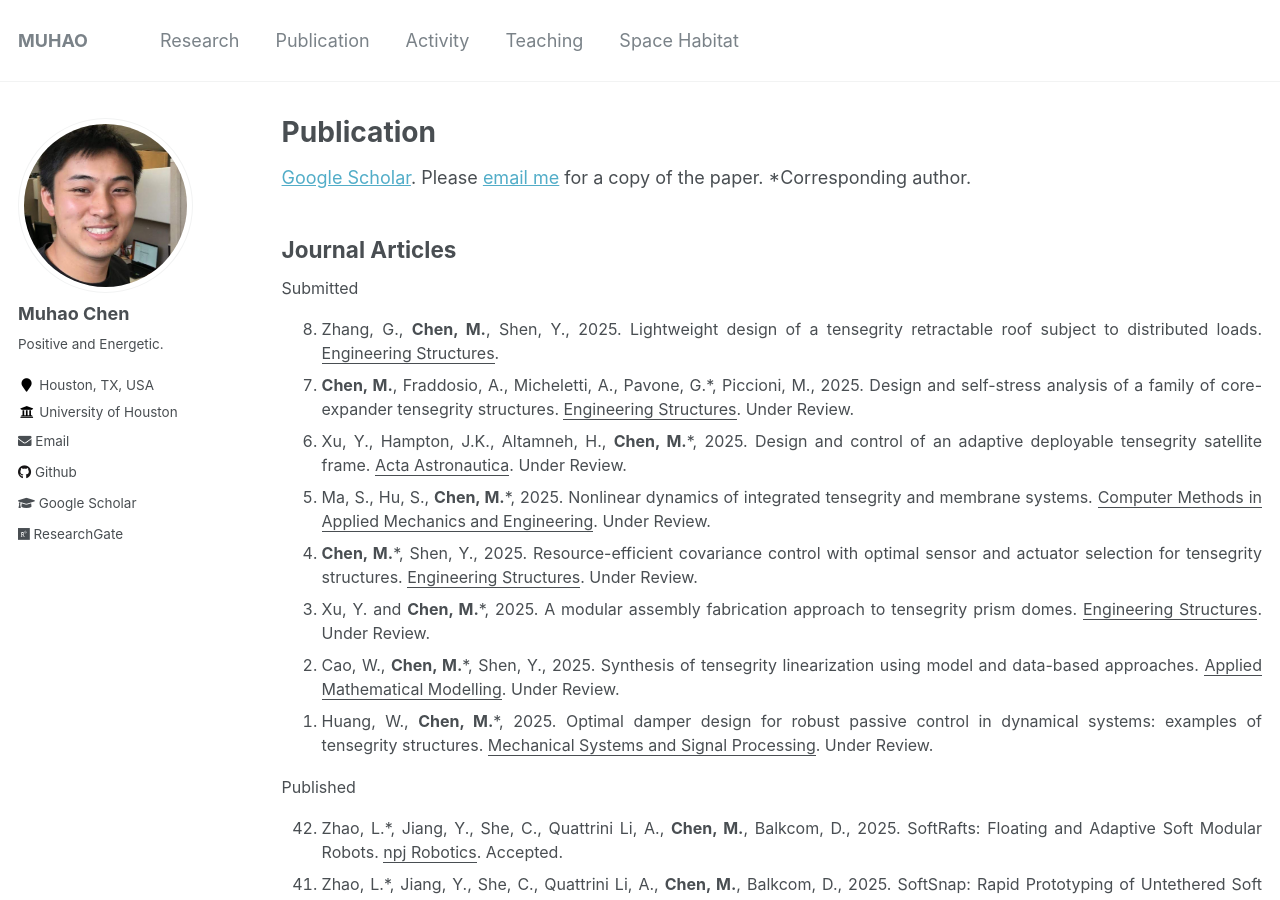
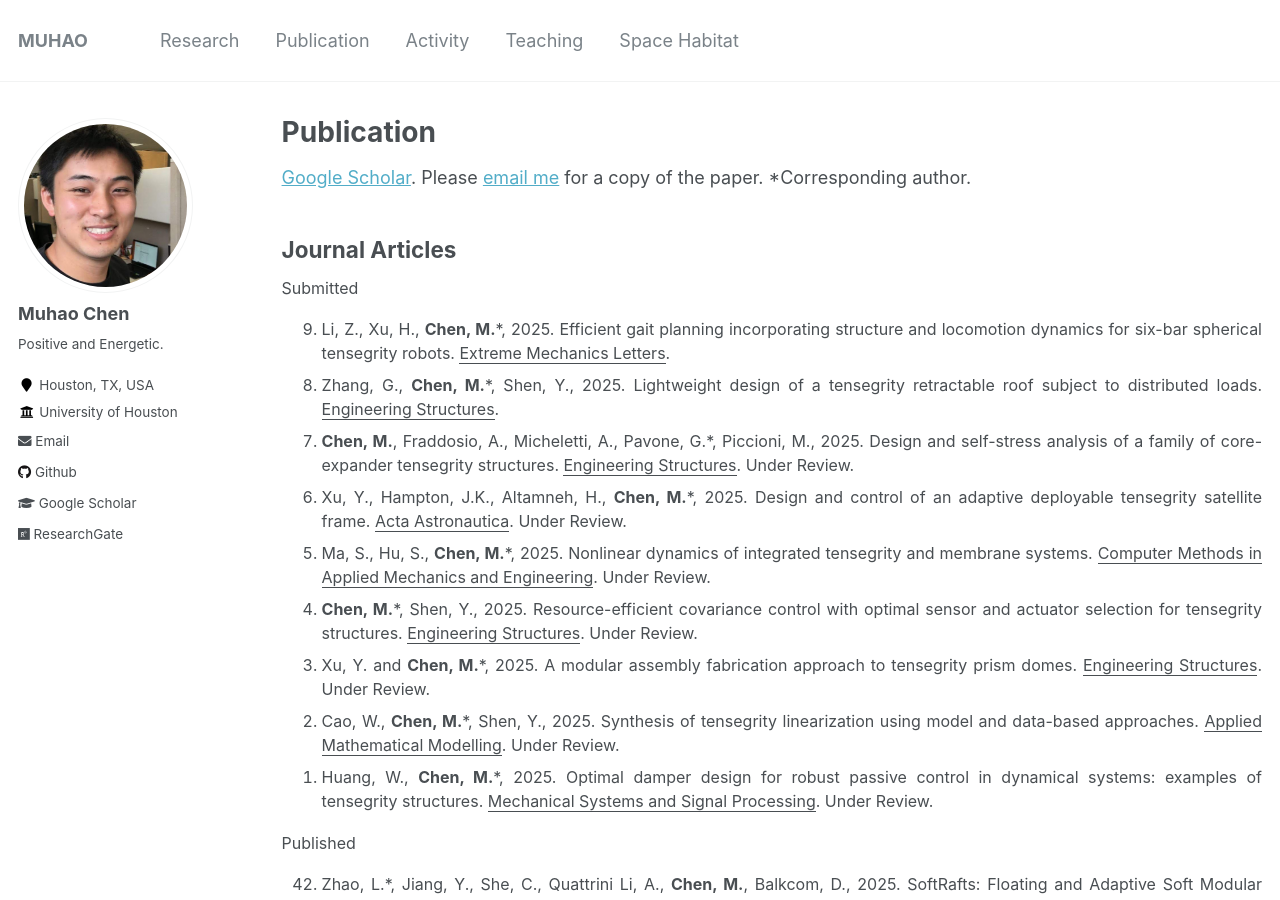
Before and after one commit to Muhao-Chen/muhao-chen.github.io, a Jekyll site: the page built from _pages/publication.md, in a window 1280 px wide and 900 px high. Built offline with Jekyll 4.4.1, drawn with Linux system fonts in a browser that asks for light colours.

Commit message:
Update publication.md

```diff
--- a/_pages/publication.md
+++ b/_pages/publication.md
@@ -16,8 +16,8 @@ toc: true
 <font size=3>
 Submitted
 <ol reversed>
-
-<li>Zhang, G., <strong>Chen, M.</strong>, Shen, Y., 2025. Lightweight design of a tensegrity retractable roof subject to distributed loads. <u>Engineering Structures</u>.</li>
+<li>Li, Z., Xu, H., <strong>Chen, M.</strong>*, 2025. Efficient gait planning incorporating structure and locomotion dynamics for six-bar spherical tensegrity robots. <u>Extreme Mechanics Letters</u>.</li>
+<li>Zhang, G., <strong>Chen, M.</strong>*, Shen, Y., 2025. Lightweight design of a tensegrity retractable roof subject to distributed loads. <u>Engineering Structures</u>.</li>
 <li><strong>Chen, M.</strong>, Fraddosio, A., Micheletti, A., Pavone, G.*, Piccioni, M., 2025. Design and self-stress analysis of a family of core-expander tensegrity structures. <u>Engineering Structures</u>. Under Review.</li>
 <li>Xu, Y., Hampton, J.K., Altamneh, H., <strong>Chen, M.</strong>*, 2025. Design and control of an adaptive deployable tensegrity satellite frame. <u>Acta Astronautica</u>. Under Review.</li>
 <li> Ma, S., Hu, S., <strong>Chen, M.</strong>*, 2025. Nonlinear dynamics of integrated tensegrity and membrane systems. <u>Computer Methods in Applied Mechanics and Engineering</u>. Under Review.</li>
```
